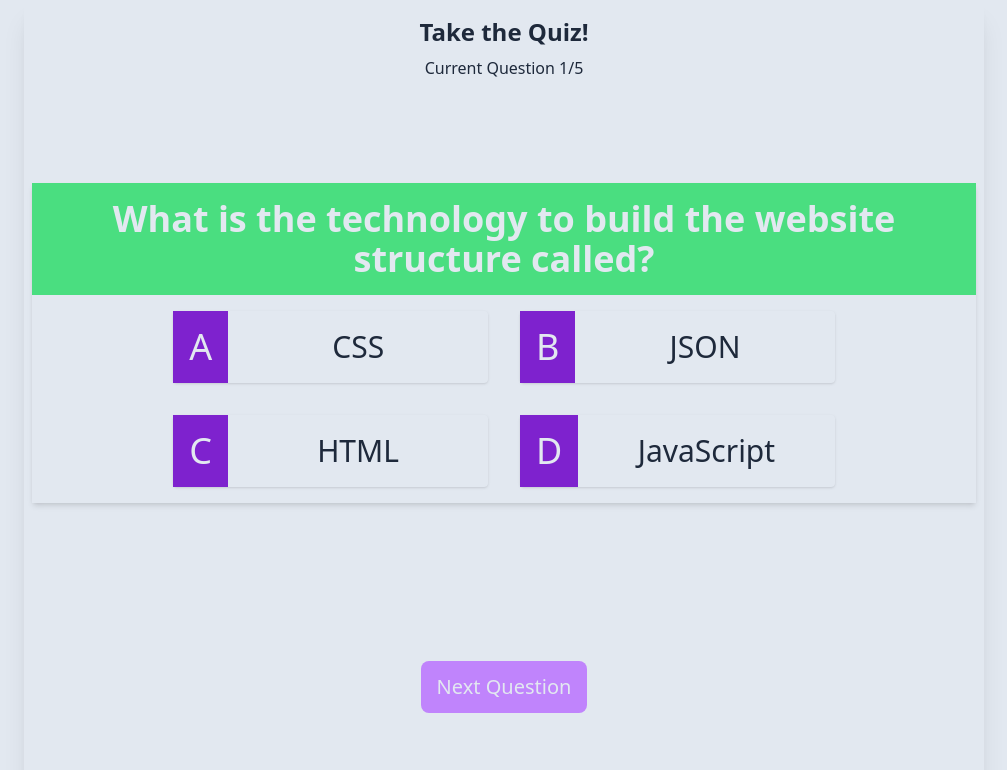
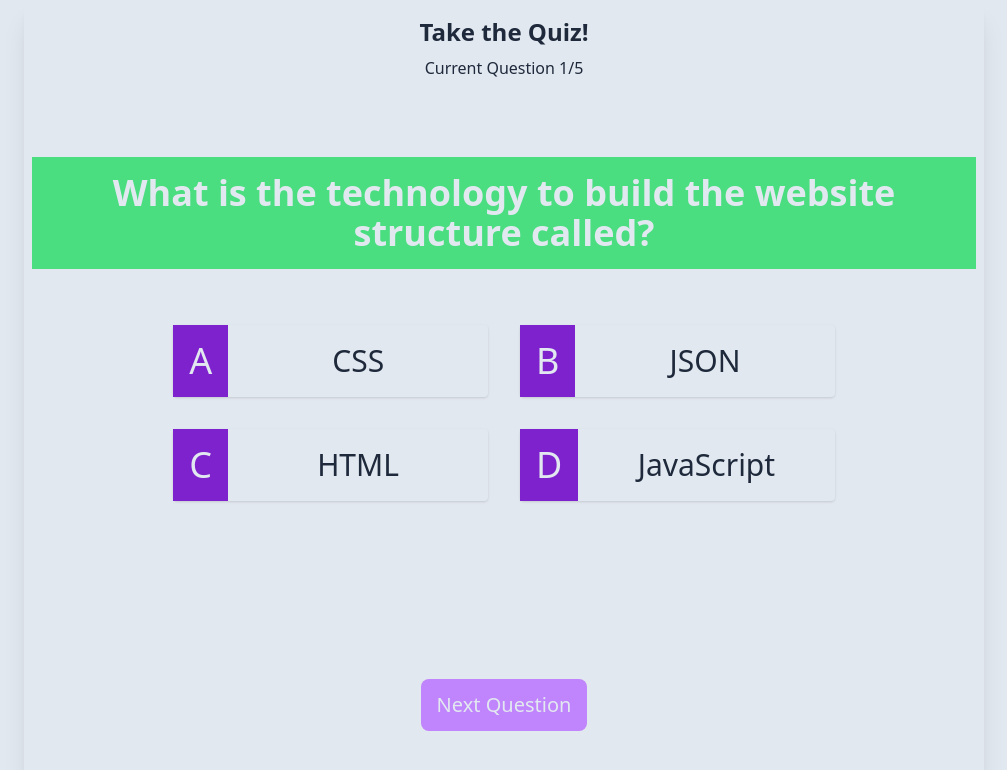
Before and after one commit to mreleftheros/react-quiz, a React (Create React App) app: page / in a window 1280 px wide. Shown: the top 770 px of the page, without its empty margins (136-1143 px from the left). Built offline with nearby package versions, Linux system fonts and the light colour scheme.

Commit message:
Add dispatch SELECT_ANSWER

```diff
--- a/src/components/Answer.jsx
+++ b/src/components/Answer.jsx
@@ -1,9 +1,12 @@
-const Answer = ({ index, answer }) => {
+const Answer = ({ index, answer, onSelectAnswer }) => {
   const letters = "ABCD";
   const letter = letters.split("")[index];
 
   return (
-    <div className="basis-1/3 m-4 shadow text-slate-800 flex rounded cursor-pointer transition-transform delay-75 ease-out hover:scale-95">
+    <div
+      className="basis-1/3 m-4 shadow text-slate-800 flex rounded cursor-pointer transition-transform delay-75 ease-out hover:scale-95"
+      onClick={() => onSelectAnswer(answer)}
+    >
       <div className="bg-purple-700 text-slate-200 p-4 text-4xl">{letter}</div>
       <h2 className="flex-auto p-4 text-3xl flex justify-center items-center">
         {answer}
--- a/src/components/Question.jsx
+++ b/src/components/Question.jsx
@@ -1,18 +1,25 @@
 import Answer from "./Answer";
 import { shuffle } from "../utils/helpers";
 
-const Question = ({ question, answers, correctAnswer }) => {
+const Question = ({ question, answers, correctAnswer, dispatch }) => {
   answers = [...answers, correctAnswer];
   answers = shuffle(answers);
 
   return (
-    <div className="text-center shadow-md select-none">
+    <div className="text-center">
       <h2 className="bg-green-400 text-slate-200 text-4xl font-bold p-4">
         {question}
       </h2>
-      <div className="flex flex-wrap justify-center">
+      <div className="flex flex-wrap justify-center select-none my-10">
         {answers.map((answer, index) => (
-          <Answer key={index} index={index} answer={answer} />
+          <Answer
+            key={index}
+            index={index}
+            answer={answer}
+            onSelectAnswer={answer =>
+              dispatch({ type: "SELECT_ANSWER", payload: answer })
+            }
+          />
         ))}
       </div>
     </div>
--- a/src/components/Quiz.jsx
+++ b/src/components/Quiz.jsx
@@ -4,19 +4,22 @@ import Button from "./Button";
 import Question from "./Question";
 
 const Quiz = () => {
-  const { quizData, currentIndex } = useContext(QuizContext);
-  console.log("Quiz", quizData, currentIndex);
+  const {
+    state: { quizData, currentIndex, selectedAnswer },
+    dispatch
+  } = useContext(QuizContext);
+  console.log("Quiz", quizData, currentIndex, selectedAnswer);
 
   return (
     <div className="w-3/4 min-h-screen shadow-xl mx-auto p-2 flex flex-col">
-      <div className="text-center mb-4 p-2 text-slate-800">
+      <div className="text-center mb-2 p-2 text-slate-800">
         <h2 className="font-bold text-2xl mb-2">Take the Quiz!</h2>
         <div className="text-md">
           Current Question {currentIndex + 1}/{quizData.length}
         </div>
       </div>
       <div className="flex flex-col justify-around items-center flex-auto">
-        <Question {...quizData[currentIndex]} />
+        <Question {...quizData[currentIndex]} dispatch={dispatch} />
         <Button />
       </div>
     </div>
--- a/src/contexts/quiz.js
+++ b/src/contexts/quiz.js
@@ -5,17 +5,27 @@ export const QuizContext = createContext();
 
 const initialState = {
   quizData: getQuizData(),
-  currentIndex: 0
+  currentIndex: 0,
+  selectedAnswer: ""
 };
 
 const reducer = (state, action) => {
-  return state;
+  switch (action.type) {
+    case "SELECT_ANSWER":
+      return { ...state, selectedAnswer: action.payload };
+    default:
+      return state;
+  }
 };
 
 const QuizProvider = ({ children }) => {
   const [state, dispatch] = useReducer(reducer, initialState);
 
-  return <QuizContext.Provider value={state}>{children}</QuizContext.Provider>;
+  return (
+    <QuizContext.Provider value={{ state, dispatch }}>
+      {children}
+    </QuizContext.Provider>
+  );
 };
 
 export default QuizProvider;
--- a/src/index.css
+++ b/src/index.css
@@ -489,12 +489,21 @@ Ensure the default browser behavior of the `hidden` attribute.
   margin-right: auto;
 }
 
+.my-10 {
+  margin-top: 2.5rem;
+  margin-bottom: 2.5rem;
+}
+
 .mb-4 {
   margin-bottom: 1rem;
 }
 
 .mb-2 {
   margin-bottom: 0.5rem;
+}
+
+.mb-8 {
+  margin-bottom: 2rem;
 }
 
 .block {
```
